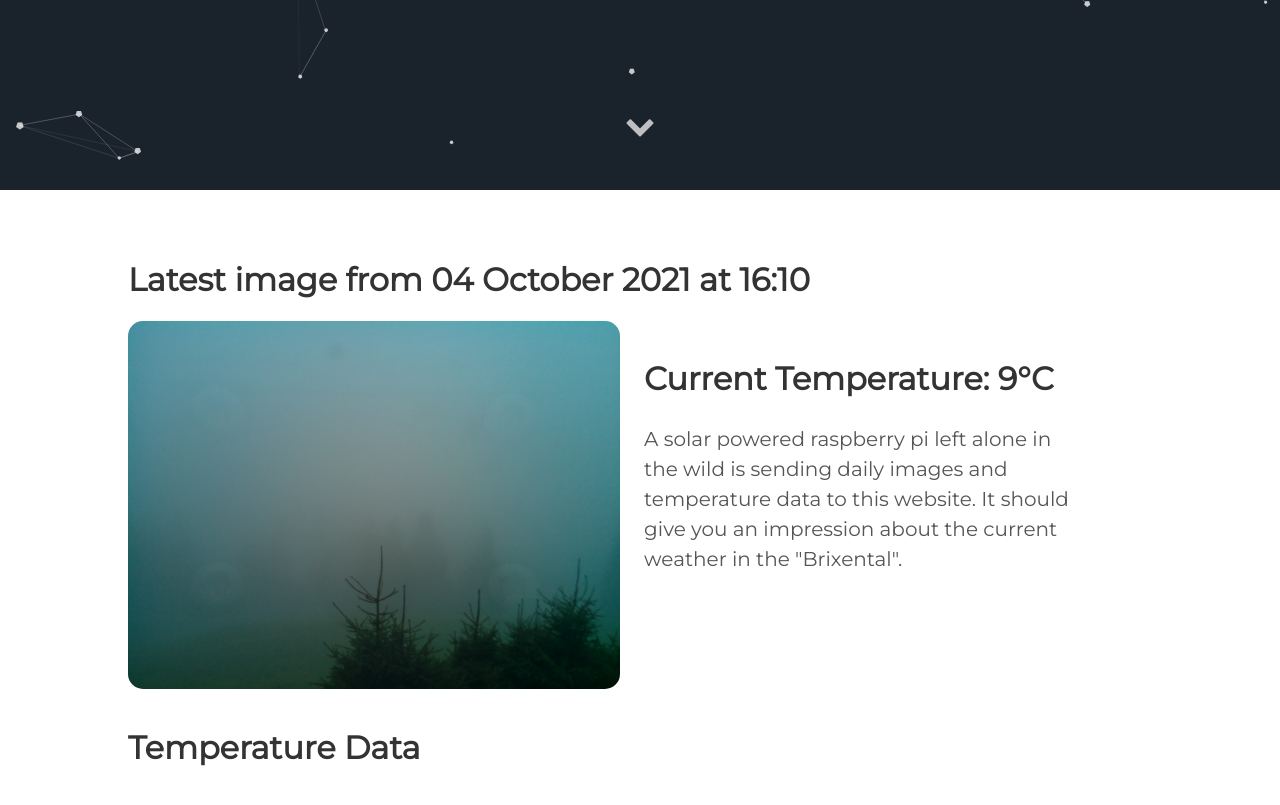
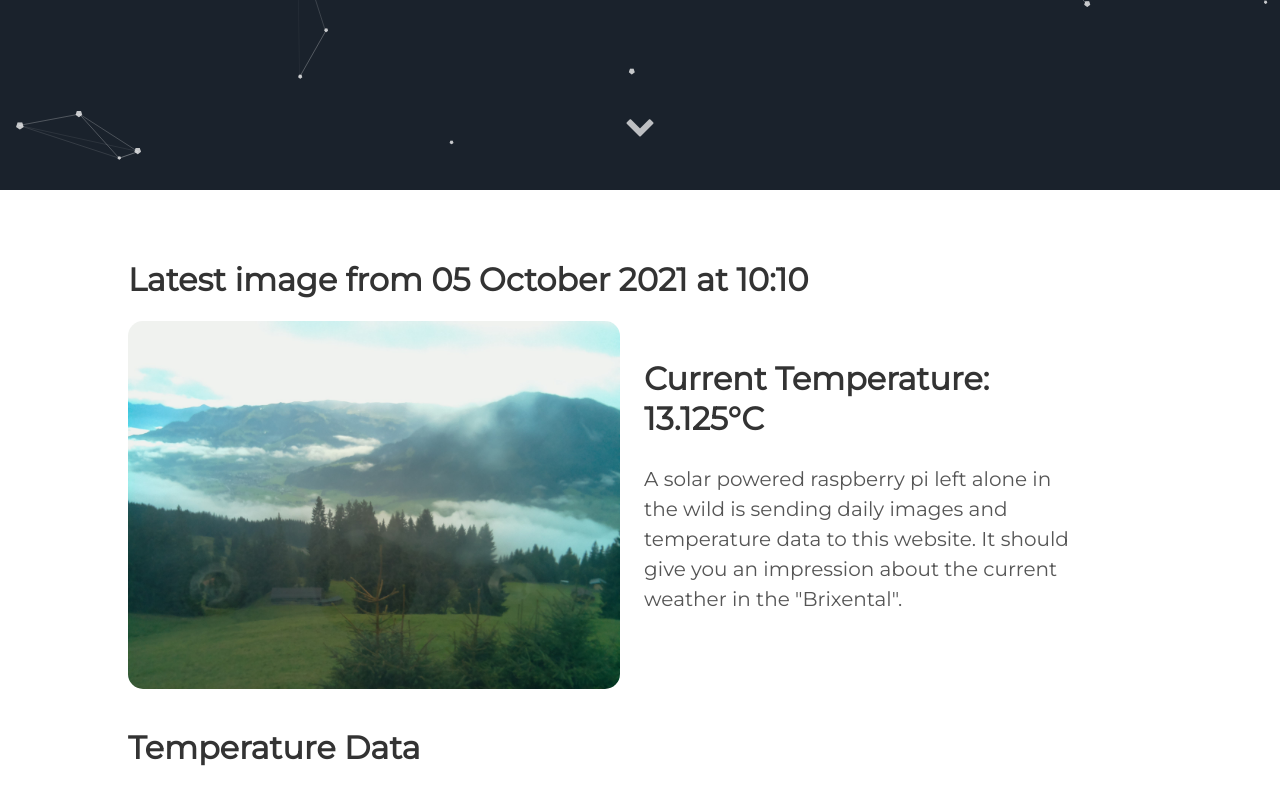
Before and after one commit to vektorious/vektorious.github.io, a Jekyll site: the page built from resources/huette.md, in a window 1280 px wide and 900 px high, scrolled down 710 px. Shown: the top 805 px of the window. Built offline with Jekyll 4.4.1, drawn with Linux system fonts in a browser that asks for light colours.

Commit message:
I'm a bot beep boop

```diff
--- a/resources/huette.md
+++ b/resources/huette.md
@@ -6,13 +6,13 @@
 description: 'Live image from the Austrian alps'
 twitter_text: ' '
 ---
-## Latest image from 04 October 2021 at 16:10
+## Latest image from 05 October 2021 at 10:10
 <div class="huette">
   <div class="huette-image">
     <img src="{{ "/assets/img/huette.jpg" | prepend: site.baseurl }}">
   </div>
   <div class="huette-text">
-        <h2>Current Temperature: 9°C</h2>
+        <h2>Current Temperature: 13.125°C</h2>
         <p>A solar powered raspberry pi left alone in the wild is sending daily images and temperature data to this website. It should give you an impression about the current weather in the "Brixental".</p>
 
   </div>
```
Also changed, not shown: rpi-script/2021-10-05_100922.txt (renamed from rpi-script/2021-10-04_160921.txt, +5 -5 lines), rpi-script/huette.md (+2 -2 lines), assets/img/huette.jpg, assets/img/temp_plot.png, rpi-script/temp_plot.png, 1 other file.
